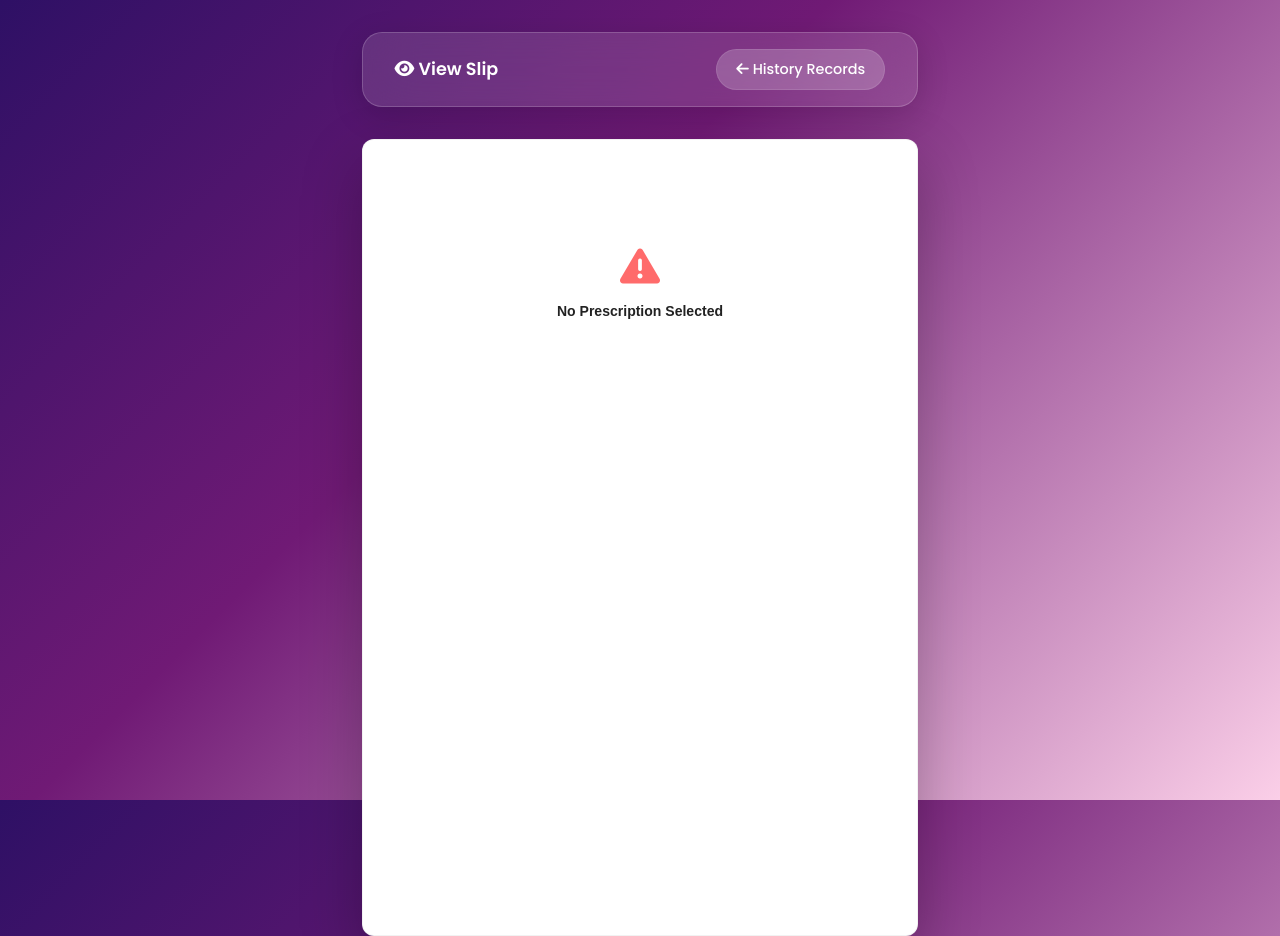
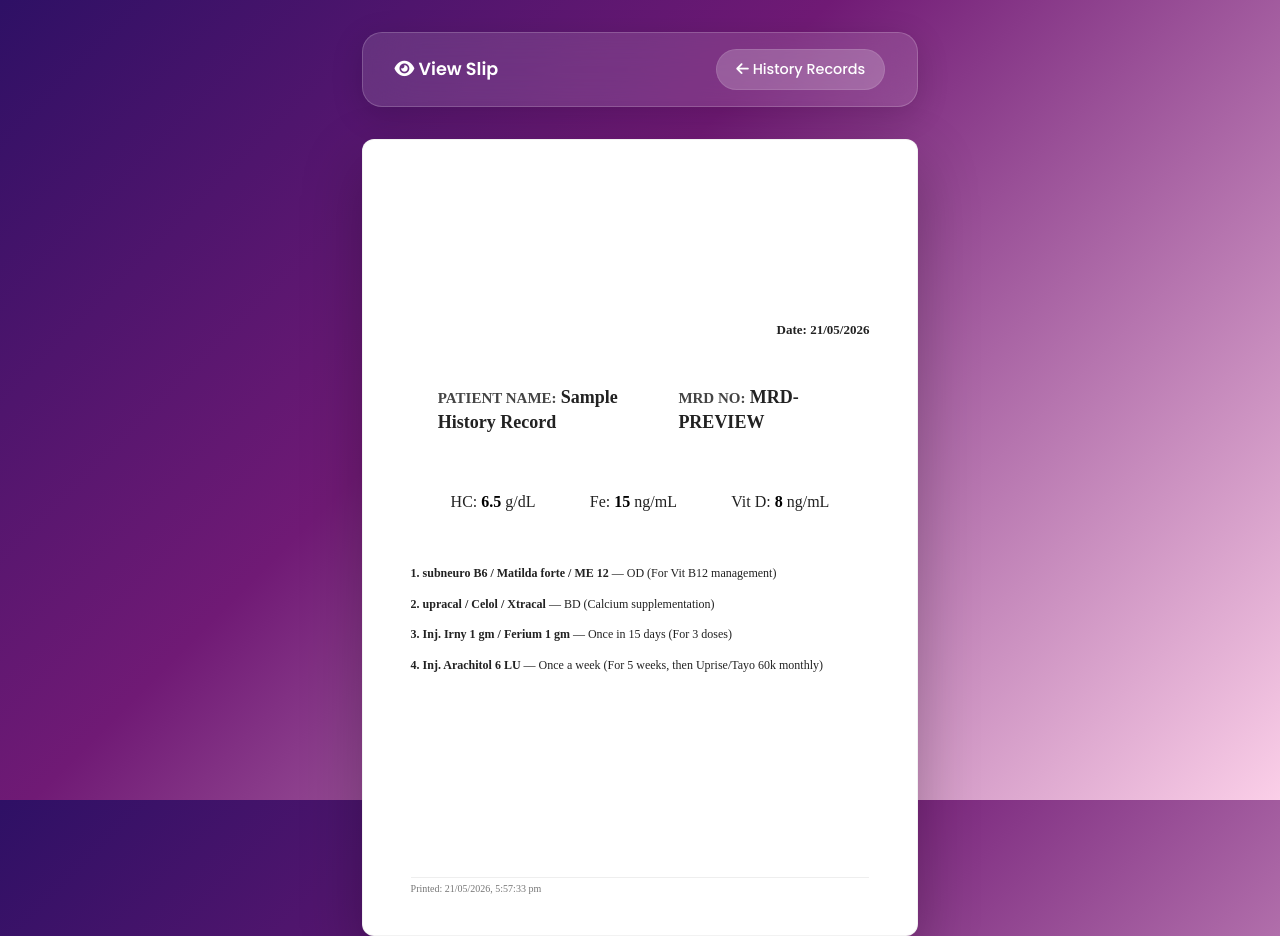
Before and after one commit to loginpurpose/MediRx, a plain HTML site: page view.html in a window 1280 px wide. Shown: the top 936 px of the page. Drawn offline with Linux system fonts and the light colour scheme; a web font is replaced by a local one.

Commit message:
Add files via upload

```diff
--- a/view.html
+++ b/view.html
@@ -363,14 +363,37 @@
             const index = localStorage.getItem('currentPrescriptionIndex');
             const prescriptions = JSON.parse(localStorage.getItem('prescriptions') || '[]');
 
+            // Fix: If an index exists and matches a history record, view it.
             if (index !== null && prescriptions[parseInt(index)]) {
                 displayPrescription(prescriptions[parseInt(index)]);
-            } else {
-                document.getElementById('prescriptionContent').innerHTML =
-                    '<div style="text-align: center; padding: 3rem; font-family: sans-serif;">' +
-                    '<i class="fas fa-exclamation-triangle" style="font-size: 2.5rem; color: #ff6b6b; margin-bottom:1rem;"></i>' +
-                    '<h3>No Prescription Selected</h3><p style="margin-top:0.5rem;"><a href="list.html" style="color:#ffffff; text-decoration:underline;">Return to History</a></p>' +
-                    '</div>';
+            }
+            // Fix: If no index but individual item exists directly from an old single-save model
+            else if (localStorage.getItem('prescriptionDate') || localStorage.getItem('patientName')) {
+                const legacyData = {
+                    date: localStorage.getItem('prescriptionDate'),
+                    mrd: localStorage.getItem('prescriptionMrd'),
+                    name: localStorage.getItem('patientName'),
+                    hc: localStorage.getItem('labHc'),
+                    fe: localStorage.getItem('labFe'),
+                    vitd: localStorage.getItem('labVitD')
+                };
+                displayPrescription(legacyData);
+            }
+            // Fix: Fall back to showing the latest item in the array if index isn't passed correctly
+            else if (prescriptions.length > 0) {
+                displayPrescription(prescriptions[prescriptions.length - 1]);
+            }
+            // Show clean default placeholder layout structure instead of crashing out an error state
+            else {
+                const defaultSample = {
+                    date: new Date().toISOString(),
+                    mrd: "MRD-PREVIEW",
+                    name: "Sample History Record",
+                    hc: "6.5",
+                    fe: "15",
+                    vitd: "8"
+                };
+                displayPrescription(defaultSample);
             }
         });
 
```
